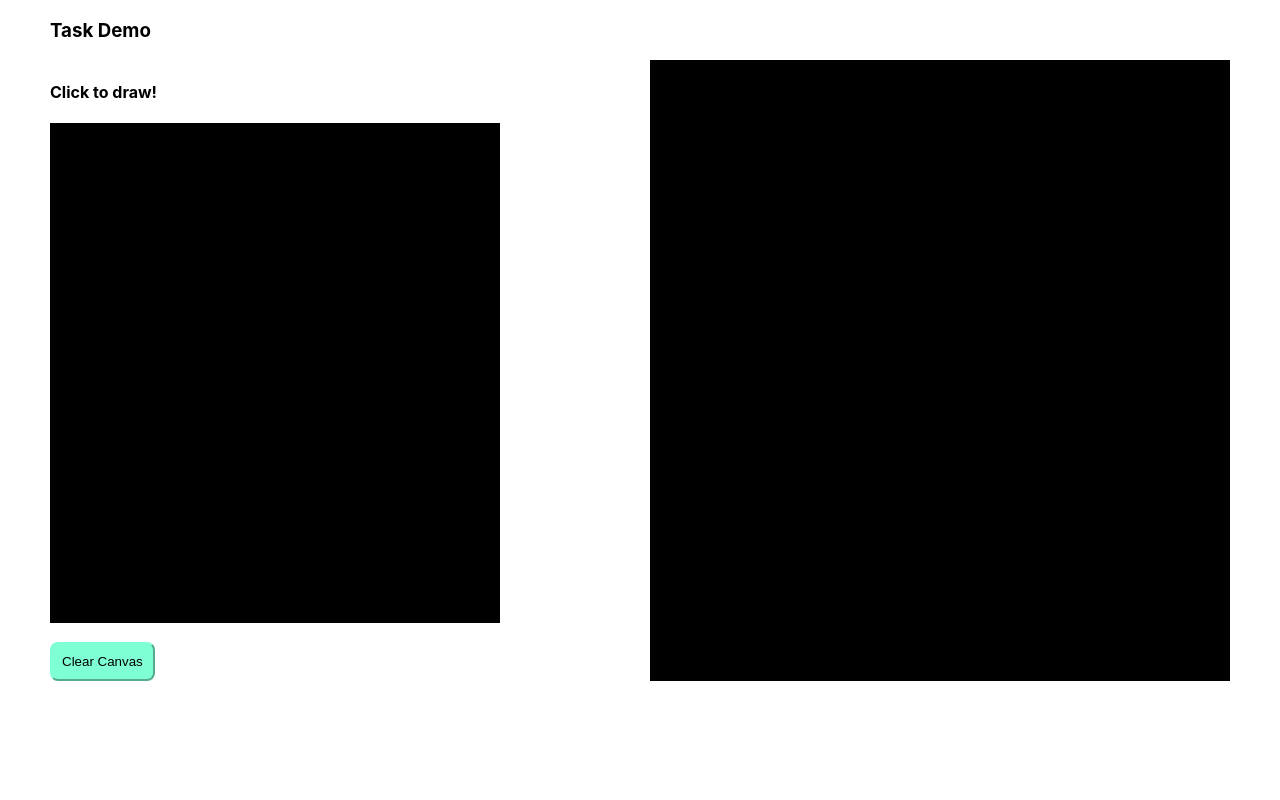
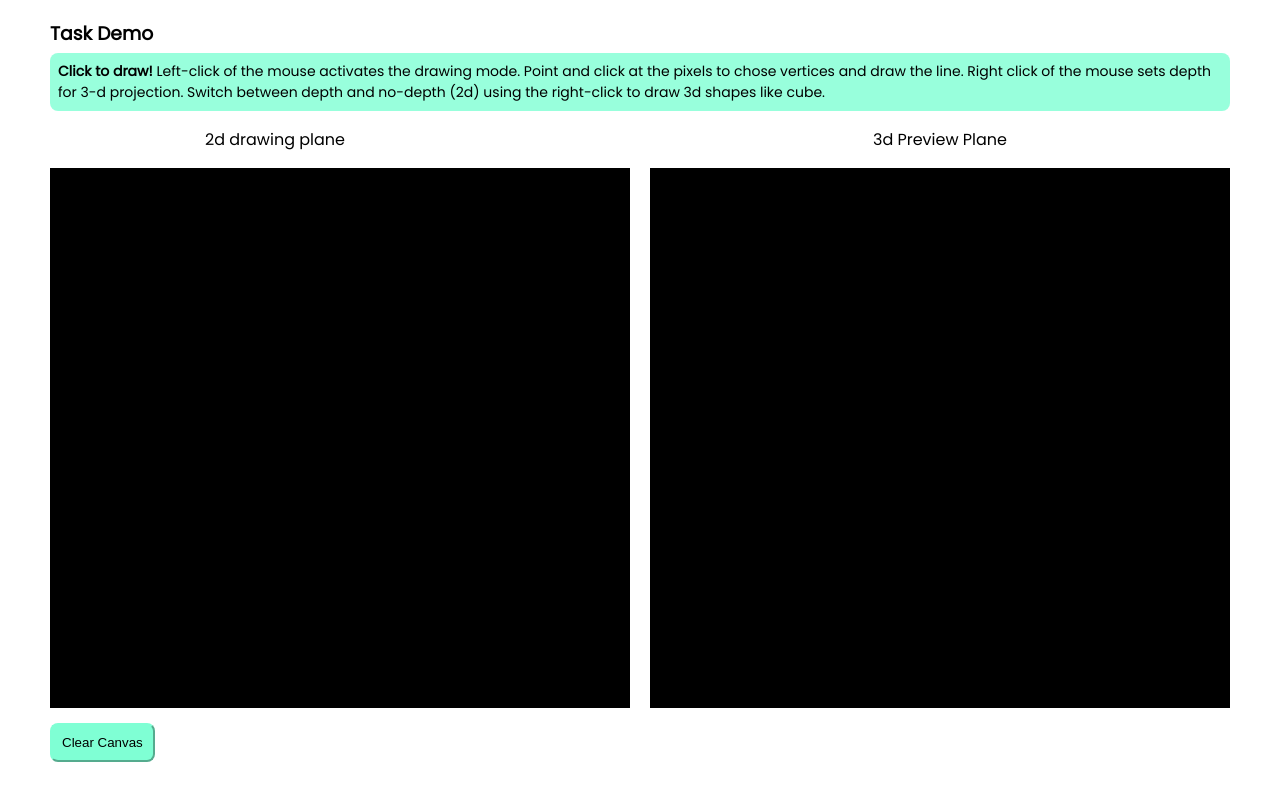
Before and after one commit to bevndas/three-react-ts, a React (Create React App) app: page / in a window 1280 px wide. Built offline with nearby package versions, Linux system fonts and the light colour scheme.

Commit message:
Add designs and font family

```diff
--- a/public/index.html
+++ b/public/index.html
@@ -3,6 +3,8 @@
   <head>
     <meta charset="utf-8" />
     <link rel="icon" href="%PUBLIC_URL%/favicon.ico" />
+    <link rel="stylesheet"
+          href="https://fonts.googleapis.com/css?family=Poppins">
     <meta name="viewport" content="width=device-width, initial-scale=1" />
     <meta name="theme-color" content="#000000" />
     <meta
--- a/src/App.css
+++ b/src/App.css
@@ -2,37 +2,6 @@
   padding: 0 50px;
 }
 
-.App-logo {
-  height: 40vmin;
-  pointer-events: none;
+.title {
+  margin-bottom: 5px;
 }
-
-@media (prefers-reduced-motion: no-preference) {
-  .App-logo {
-    animation: App-logo-spin infinite 20s linear;
-  }
-}
-
-.App-header {
-  background-color: #282c34;
-  min-height: 100vh;
-  display: flex;
-  flex-direction: column;
-  align-items: center;
-  justify-content: center;
-  font-size: calc(10px + 2vmin);
-  color: white;
-}
-
-.App-link {
-  color: #61dafb;
-}
-
-@keyframes App-logo-spin {
-  from {
-    transform: rotate(0deg);
-  }
-  to {
-    transform: rotate(360deg);
-  }
-}
--- a/src/App.tsx
+++ b/src/App.tsx
@@ -6,7 +6,7 @@ import DrawingCanvas from "./taskDemo/TaskDemo";
 function App() {
   return (
     <div className="App">
-      <h3>Task Demo</h3>
+      <h3 className='title'>Task Demo</h3>
       <DrawingCanvas />
     </div>
   );
--- a/src/index.css
+++ b/src/index.css
@@ -1,6 +1,6 @@
 body {
   margin: 0;
-  font-family: -apple-system, BlinkMacSystemFont, 'Segoe UI', 'Roboto', 'Oxygen',
+  font-family: 'Poppins', -apple-system, BlinkMacSystemFont, 'Segoe UI', 'Roboto', 'Oxygen',
     'Ubuntu', 'Cantarell', 'Fira Sans', 'Droid Sans', 'Helvetica Neue',
     sans-serif;
   -webkit-font-smoothing: antialiased;
--- a/src/taskDemo/TaskDemo.css
+++ b/src/taskDemo/TaskDemo.css
@@ -1,13 +1,15 @@
+.usage-information {
+    padding: 8px;
+    background: rgba(127,255,212, 0.8);
+    border-radius: 8px;
+}
+.usage-information p {
+    margin: 0;
+    font-size: 14px;
+}
+
 .model-container {
     display: grid;
     grid-template-columns: 1fr 1fr;
     grid-column-gap: 20px;
 }
-
-.model-container .html-canvas {
-
-}
-
-.model-container .threed-model {
-
-}
--- a/src/taskDemo/TaskDemo.tsx
+++ b/src/taskDemo/TaskDemo.tsx
@@ -11,6 +11,14 @@ const DrawingCanvas: React.FC = () => {
     const [ndcPoints, setNdcPoints] = useState<NDCPoint[]>([]);
 
     return (
+        <>
+            <div className="usage-information">
+                <p>
+                    <b>Click to draw!</b> Left-click of the mouse activates the drawing mode. Point and click at the pixels to chose
+                    vertices and draw the line. Right click of the mouse sets depth for 3-d projection. Switch between depth and no-depth (2d)
+                    using the right-click to draw 3d shapes like cube.
+                </p>
+            </div>
             <div className='model-container'>
                 <div>
                     <HTMLCanvas pointState={[points, setPoints]} ndcPointState={[ndcPoints, setNdcPoints]} />
@@ -19,6 +27,8 @@ const DrawingCanvas: React.FC = () => {
                     <ThreeDModel ndcPoints={ndcPoints} />
                 </div>
             </div>
+        </>
+
     );
 };
 
--- a/src/taskDemo/htmlCanvas/HTMLCanvas.css
+++ b/src/taskDemo/htmlCanvas/HTMLCanvas.css
@@ -11,3 +11,8 @@
 .clear-canvas-btn:hover {
     background: rgba(127,255,212, .8);
 }
+
+p.two-dim-view {
+    width: 450px;
+    text-align: center;
+}
--- a/src/taskDemo/htmlCanvas/HTMLCanvas.tsx
+++ b/src/taskDemo/htmlCanvas/HTMLCanvas.tsx
@@ -16,6 +16,21 @@ const HTMLCanvas:React.FC<HTMLCanvasProps> = ({pointState,ndcPointState}) => {
     const [ndcPoints, setNDCPoints] = ndcPointState ?? [];
     const canvasRef = useRef<HTMLCanvasElement | null>(null);
     const [depth, setDepth] = useState(0);
+
+    useEffect(() => {
+        const handleResize = () => {
+            if (!canvasRef.current) return;
+            console.log('here')
+            canvasRef.current.height = window.innerHeight - 260;
+            const ctn = document.getElementById('html-canvas-container') as HTMLDivElement;
+            canvasRef.current.width = ctn.offsetWidth;
+        }
+        handleResize();
+        window.addEventListener('resize', handleResize);
+        return () => {
+            window.removeEventListener('resize', handleResize)
+        }
+    }, [])
 
     useEffect(() => {
         const handleContextmenu = (e: any) => {
@@ -93,18 +108,18 @@ const HTMLCanvas:React.FC<HTMLCanvasProps> = ({pointState,ndcPointState}) => {
     };
 
     return (
-        <>
-            <h4>Click to draw!</h4>
+        <div id='html-canvas-container'>
+            <p className='two-dim-view'>2d drawing plane</p>
             <canvas
                 ref={canvasRef}
-                style={{background: 'black'}}
-                width={450}
-                height={500}
+                style={{background: 'black', display: 'block'}}
+                width='100%'
+                height={700}
                 onMouseDown={handleMouseDown}
                 onMouseUp={handleMouseUp}
             />
             <button className='clear-canvas-btn' onClick={clearCanvas}>Clear Canvas</button>
-        </>
+        </div>
     )
 }
 export default HTMLCanvas;
--- a/src/taskDemo/threedModel/LineGroup.tsx
+++ b/src/taskDemo/threedModel/LineGroup.tsx
@@ -17,7 +17,7 @@ const LineGroup: React.FC<LineGroupProps> = ({ndcPoints}) => {
     })
     return (
         <group ref={groupRef}>
-            {ndcPoints.length > 2 && <Line points={ndcPoints.map((point) => [point.x, point.y, point.z])} color={'white'} />}
+            {ndcPoints.length >= 2 && <Line points={ndcPoints.map((point) => [point.x, point.y, point.z])} color={'white'} />}
         </group>
     )
 }
--- a/src/taskDemo/threedModel/ThreeDModel.tsx
+++ b/src/taskDemo/threedModel/ThreeDModel.tsx
@@ -3,6 +3,7 @@ import {PerspectiveCamera} from "@react-three/drei";
 import LineGroup from "../threedModel/LineGroup";
 import React from "react";
 import {NDCPoint} from "../../utils/type";
+import './ThreedModel.css';
 
 interface ThreeDModelProps {
     ndcPoints: NDCPoint[];
@@ -10,13 +11,17 @@ interface ThreeDModelProps {
 
 const ThreeDModel: React.FC<ThreeDModelProps> = ({ndcPoints}) => {
     return (
-        <Canvas style={{ background: 'black'}} camera={{ fov: 75, near: 0.1, far: 10000, position: [0, 0, 5] }}>
+        <>
+            <p className='three-dim-view'>3d Preview Plane</p>
+            <Canvas style={{ background: 'black', maxHeight: 'calc(100vh - 260px)', maxWidth: '100%'}} camera={{ fov: 75, near: 0.1, far: 10000, position: [0, 0, 5] }}>
                 <ambientLight intensity={0.5} />
                 <spotLight position={[10, 10, 10]} angle={0.15} penumbra={1} />
                 <pointLight position={[-10, -10, -10]} />
                 <PerspectiveCamera makeDefault position={[0, 0, 5]} />
                 <LineGroup ndcPoints={ndcPoints} />
             </Canvas>
+        </>
+
     )
 }
 export default ThreeDModel;
--- /dev/null
+++ b/src/taskDemo/threedModel/ThreedModel.css
@@ -0,0 +1,3 @@
+p.three-dim-view {
+    text-align: center;
+}
```
Lines whose indentation alone changed are shown as unchanged.
